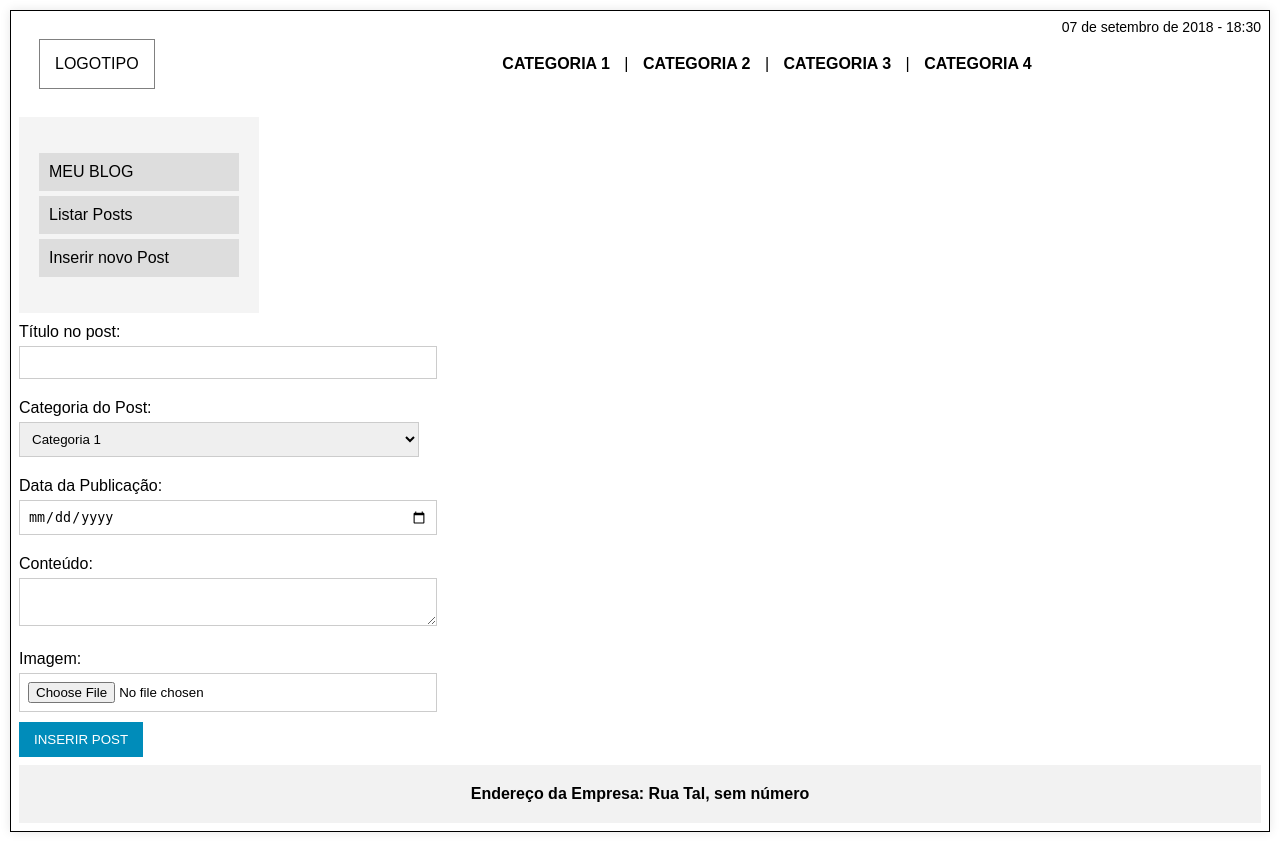
After one commit to vinicius111andrade/fiap_php_posts_back_and_front, a PHP site: page /html/admin_inserir.html in a window 1280 px wide. The commit adds this page. Run offline with PHP 8.4, Linux system fonts and the light colour scheme.

Commit message:
json posts

```diff
--- a/ClientSide/css/style.css
+++ b/ClientSide/css/style.css
@@ -138,7 +138,6 @@ padding: 20px; /* Espaçamento ao redor de todo o site */
 }
 
 
-
 .sidebar {
   padding: 20px;
   width: 200px;
@@ -199,9 +198,7 @@ footer {
   text-align: center;
   padding: 10px;
   font-weight: bold;
-
 }
-
 
 /* Estilos do formulário */
 #alter-post-form label {
--- /dev/null
+++ b/ClientSide/html/admin_inserir.html
@@ -0,0 +1,71 @@
+<!DOCTYPE html>
+<html lang="pt-br">
+<head>
+<meta charset="UTF-8">
+<meta name="viewport" content="width=device-width, initial-scale=1.0">
+<link rel="stylesheet" href="../css/style.css">
+<title>Admin/Inserir</title>
+</head>
+
+<body>
+  <div class="post-date">
+    <!-- PHP para mostrar data e hora atual, descomente para usar -->
+    <!-- <?php echo date('d de M de Y - H:i'); ?> -->
+    07 de setembro de 2018 - 18:30
+  </div>
+
+  <div class="header">
+    <div class="logo">LOGOTIPO</div>
+    <nav class="nav">
+      <!-- Links do menu principal, você pode adicionar os caminhos correspondentes -->
+      <a href="#categoria1">CATEGORIA 1</a> |
+      <a href="#categoria2">CATEGORIA 2</a> |
+      <a href="#categoria3">CATEGORIA 3</a> |
+      <a href="#categoria4">CATEGORIA 4</a>
+    </nav>
+  </div>
+
+  <!-- Sidebar e Conteúdo Principal -->
+
+    <aside class="sidebar">
+      <!-- Menu lateral -->
+      <ul>
+        <li>MEU BLOG</li>
+        <li>Listar Posts</li>
+        <li>Inserir novo Post</li>
+      </ul>
+    </aside>
+
+    <!-- Formulário para Alteração de Post -->
+    <div class="clearfix">
+    <div class="content">
+      <form id="alter-post-form">
+        <label for="post-title">Título no post:</label>
+        <input type="text" id="post-title" name="post-title">
+
+        <label for="post-category">Categoria do Post:</label>
+        <select id="post-category" name="post-category">
+          <!-- Adicione as opções de categorias aqui -->
+          <option value="categoria1">Categoria 1</option>
+        </select>
+
+        <label for="post-date">Data da Publicação:</label>
+        <input type="date" id="post-date" name="post-date">
+
+        <label for="post-content">Conteúdo:</label>
+        <textarea id="post-content" name="post-content"></textarea>
+
+        <label for="post-image">Imagem:</label>
+        <input type="file" id="post-image" name="post-image">
+
+        <button type="submit">INSERIR POST</button>
+      </form>
+    </div>
+  </div>
+
+  <!-- Footer -->
+  <footer>
+    Endereço da Empresa: Rua Tal, sem número
+  </footer>
+</body>
+</html>
```
Also changed, not shown: ClientSide/json/2023-03-14-desenvolvimento.json (added, +7 -0 lines), ClientSide/json/2023-07-12-comunidade.json (added, +7 -0 lines), ClientSide/json/2023-07-22-desenvolvimento.json (added, +7 -0 lines), ClientSide/json/2023-08-15-marcos.json (added, +7 -0 lines), ClientSide/json/2023-08-20-comunidade.json (added, +7 -0 lines), ClientSide/json/2023-09-10-marcos.json (added, +7 -0 lines), ClientSide/json/2023-10-15-eventos.json (added, +7 -0 lines), ClientSide/json/2023-10-27-eventos.json (added, +7 -0 lines), ClientSide/json/2023-10-29-eventos.json (added, +7 -0 lines), ClientSide/json/2023-10-30-eventos.json (added, +7 -0 lines).
